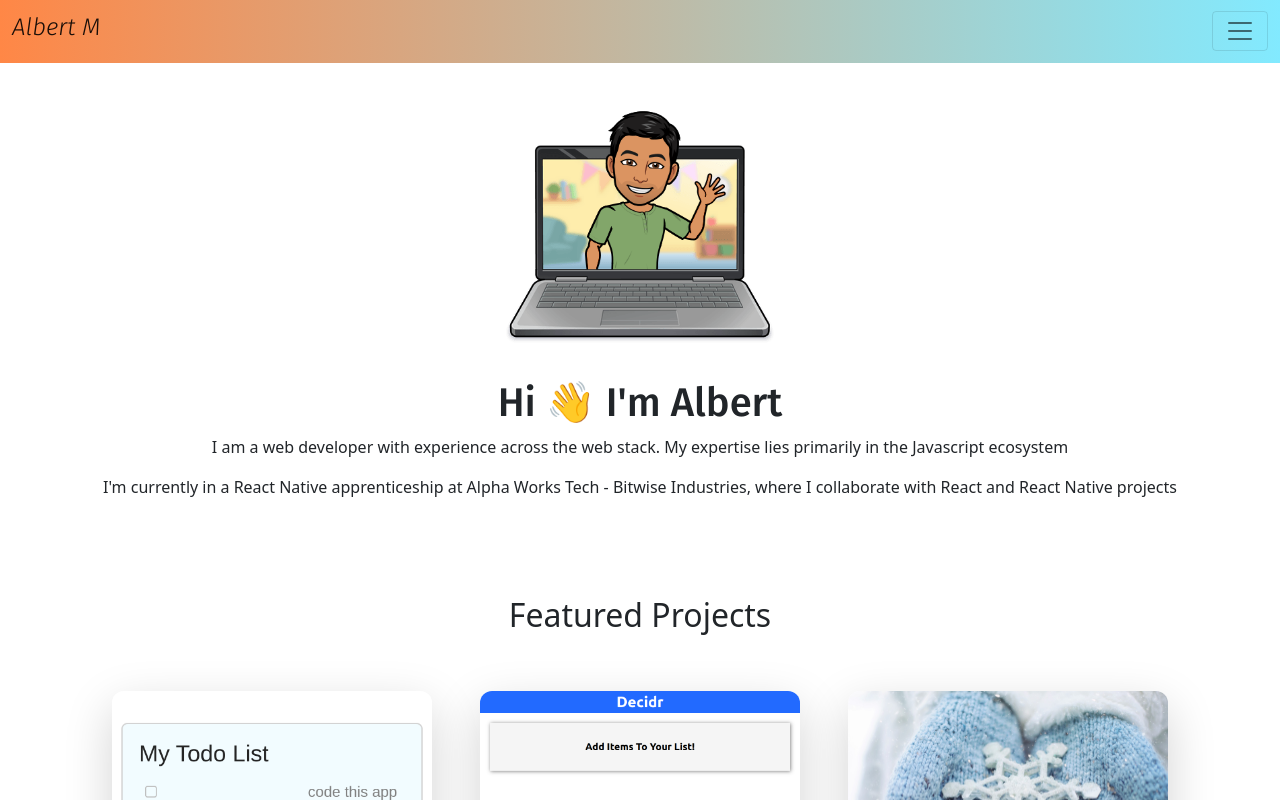
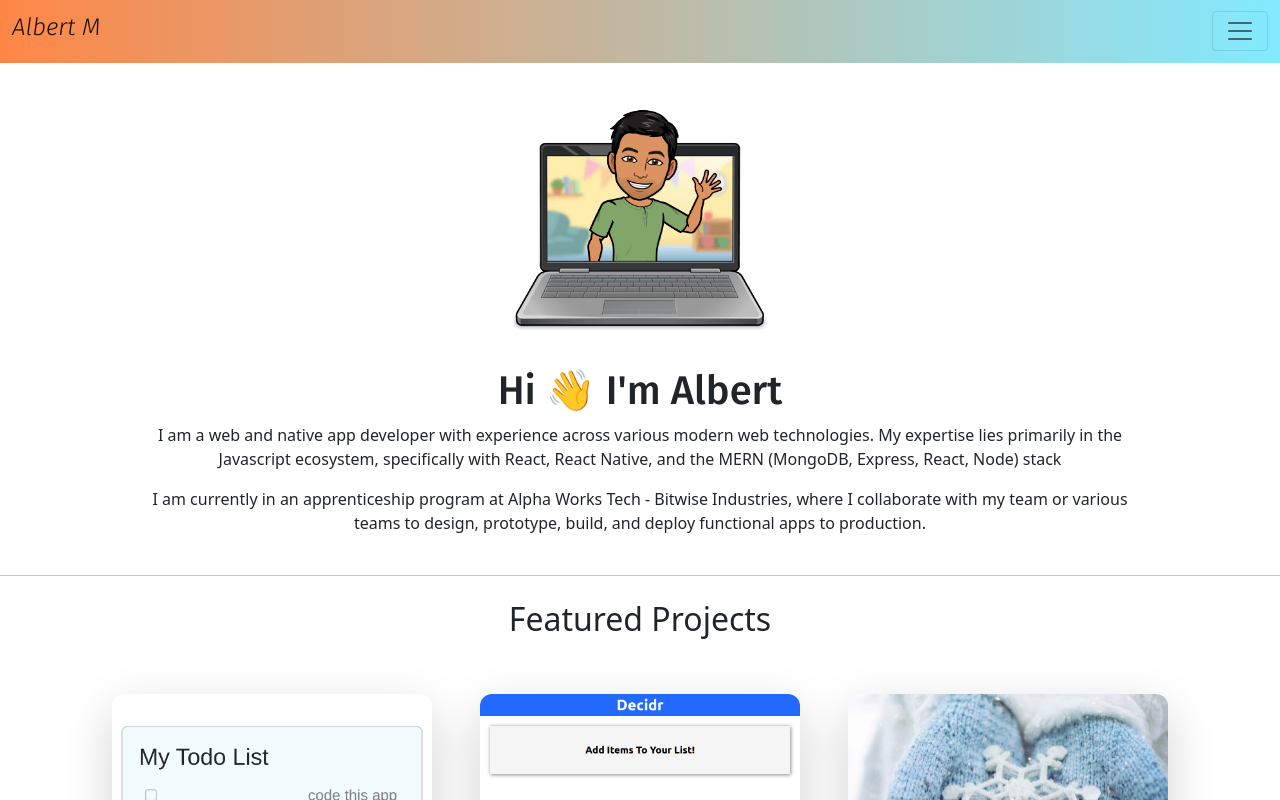
Before and after one commit to alberme/alberme.github.io, a React (Create React App) app: page /#/ in a window 1280 px wide. Shown: the top 800 px of the page. Built offline with nearby package versions, Linux system fonts and the light colour scheme.

Commit message:
refactor(home): use tailwind components

```diff
--- a/src/components/Home.js
+++ b/src/components/Home.js
@@ -1,21 +1,12 @@
-import { Container, Row, Col, Image } from 'react-bootstrap';
+import tw from 'tailwind-styled-components';
 import Projects from './Projects';
 import Timeline from './Timeline';
 import { Section, Main } from './Stack';
 import headshot from '../assets/bitmoji.png';
-import styled from 'styled-components';
 
 import ecard from '../assets/ecard.jpg';
 import decidr from '../assets/decidr.png';
 import todolist from '../assets/todolist.png';
-
-const StyledImage = styled(Image)`
-  border: 1px solid gray;
-  height: 200px;
-}
-`
-const description = "I am a web developer with experience across the web stack. My expertise lies primarily in the Javascript ecosystem";
-const description2= "\nI'm currently in a React Native apprenticeship at Alpha Works Tech - Bitwise Industries, where I collaborate with React and React Native projects";
 
 const projectList = [
   ['Todo-List', 'My first dive into React Native featuring a todo-list app', 'https://github.com/alberme/todolist-expo-app', todolist],
@@ -38,16 +29,39 @@ const timelineEvents = [
   },
 ];
 
+const Intro = tw.div`
+  max-w-[80%]
+  mx-auto
+  mt-4
+  text-center
+`
+
+const Avatar = tw.img`
+  max-w-[12rem]
+  sm:max-w-[16rem]
+`
+
 export default function Home () {
   return (
-    <Main>
+    <>
       <Section>
-        <img src={headshot} alt="Alberts Headshot" style={{ width: '25%' }}/>
-        <Col className='mt-4 text-center'>
+        <Avatar
+          src={headshot}
+          alt="Alberts Headshot"
+        />
+        <Intro>
           <h1>Hi 👋 I'm Albert</h1>
-          <p>{description}</p>
-          <p>{description2}</p>
-        </Col>
+          <p>
+            I am a web and native app developer with experience across various modern web technologies.
+            My expertise lies primarily in the Javascript ecosystem,
+            specifically with React, React Native, and the MERN (MongoDB, Express, React, Node) stack
+          </p>
+          <p>
+            I am currently in an apprenticeship program at Alpha Works Tech - Bitwise Industries,
+            where I collaborate with my team or various teams to design, prototype, build, and deploy
+            functional apps to production.
+          </p>
+        </Intro>
       </Section>
       <hr />
       <Section>
@@ -60,6 +74,6 @@ export default function Home () {
         <h2 className='mb-4'>Personal Timeline</h2>
         <Timeline timeline={timelineEvents} />
       </Section>
-    </Main>
+    </>
   );
 }
```
